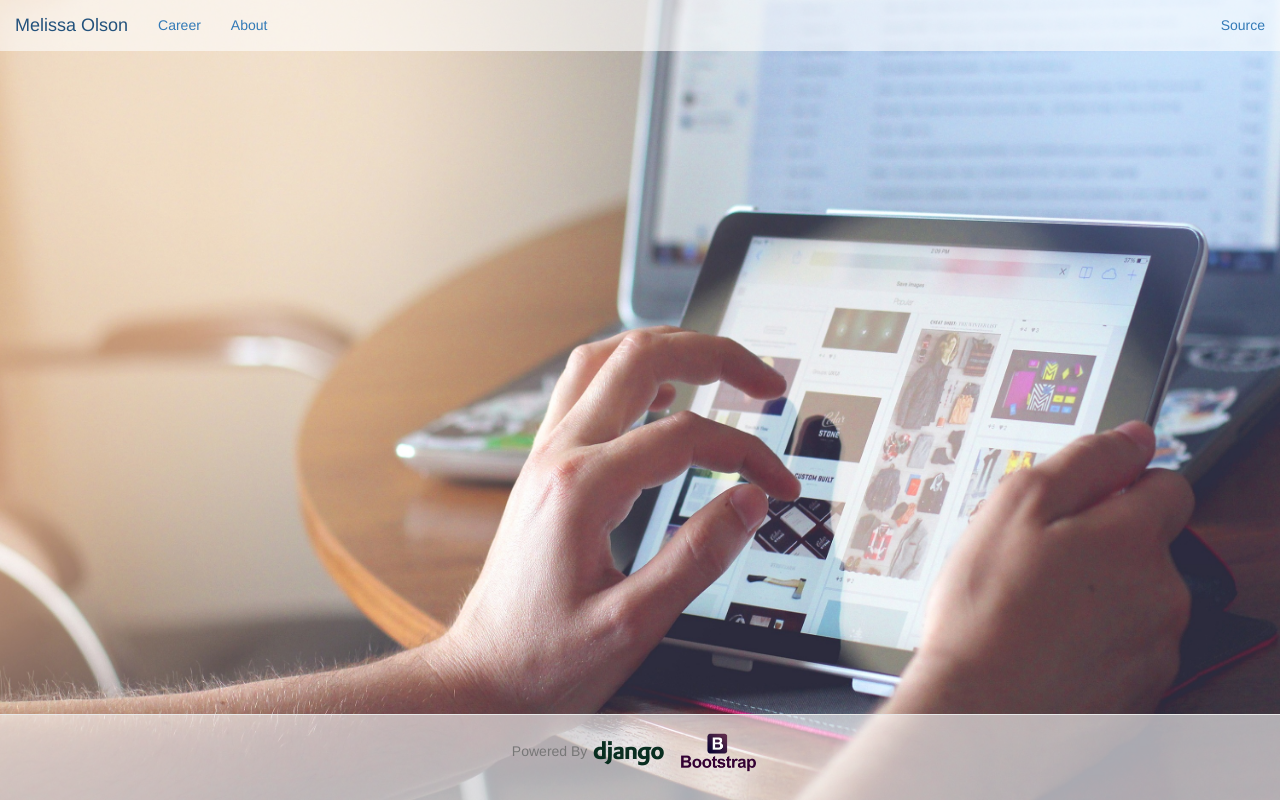
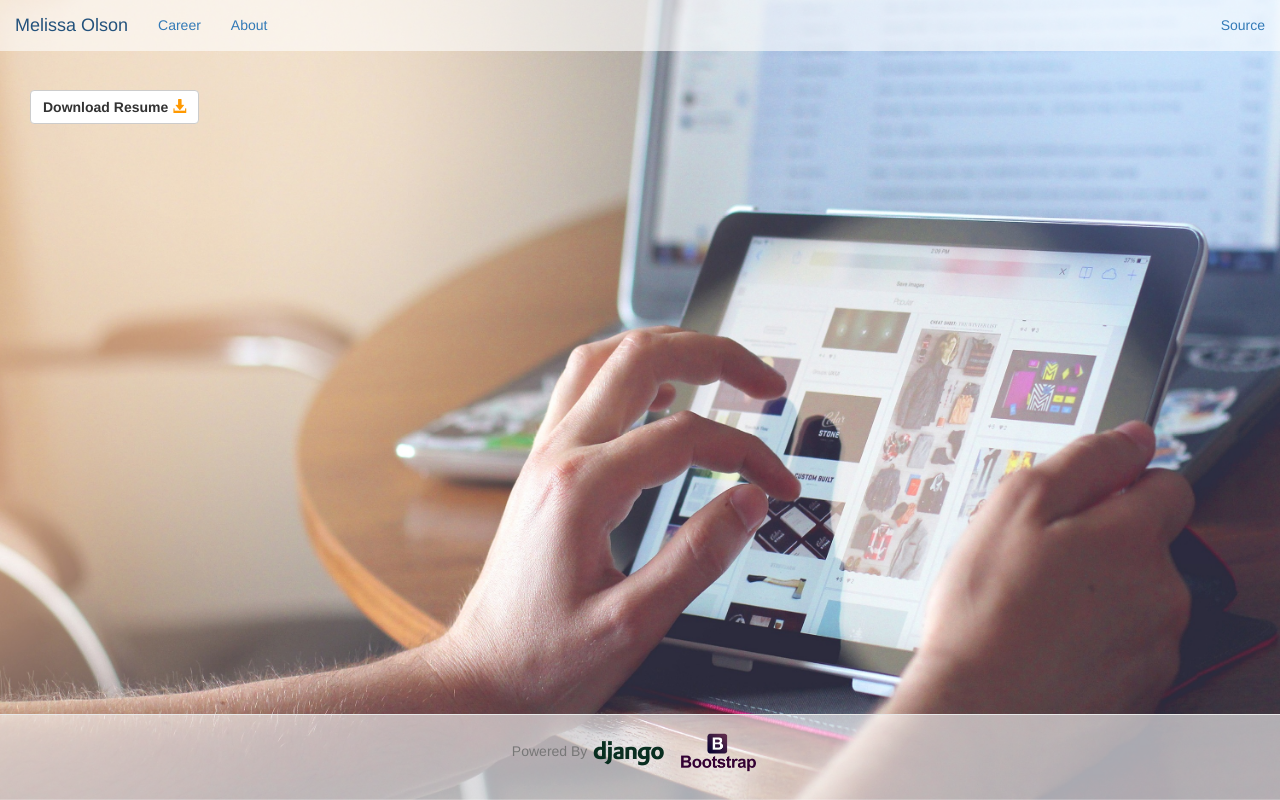
Before and after one commit to molson331/personal_site, a Django app: template personal/templates/resume.html in a window 1280 px wide. Run offline with Django 3.2, Linux system fonts and the light colour scheme; the template is opened without the code that fills it, so the values that code supplies are empty; some libraries are stand-ins or nearby versions.

Commit message:
Add Download Resume button to Career page

```diff
--- a/personal/templates/resume.html
+++ b/personal/templates/resume.html
@@ -3,19 +3,29 @@
 	<head>
 		{% include "base.html" %}
 		<style type="text/css">
+			body {
+				padding-top: 60px;
+				padding-left: 30px;
+			}
+
 			div#linkedin
 			{
-			    margin: 0 auto;
-			    position: fixed;
-			    margin-left:-200px;
-			    left:20%;
-			    top:20%;
+				margin-top: 10px;
+			}
+
+			span#download
+			{
+				color: #FF9900;
 			}
 		</style>
 	</head>
 	<body>
 		{% include "header.html" %}
 		<img src="{{ STATIC_URL }}img/technology.jpg" class="bg">
+		<button type="button" class="btn btn-default btn" onclick="window.open('{{ STATIC_URL }}download/MelissaOlson_Resume.pdf')" style="margin-top:30px;">
+			<b>Download Resume</b>
+			<span id="download" class="glyphicon glyphicon-download-alt" aria-hidden="true"></span>
+		</button>
 		<div id="linkedin">
 			<script src="//platform.linkedin.com/in.js" type="text/javascript"></script>
 			<script type="IN/MemberProfile" data-id="https://www.linkedin.com/pub/melissa-olson/73/7a3/164" data-format="inline"></script>
```
Also changed, not shown: 1 other file.
